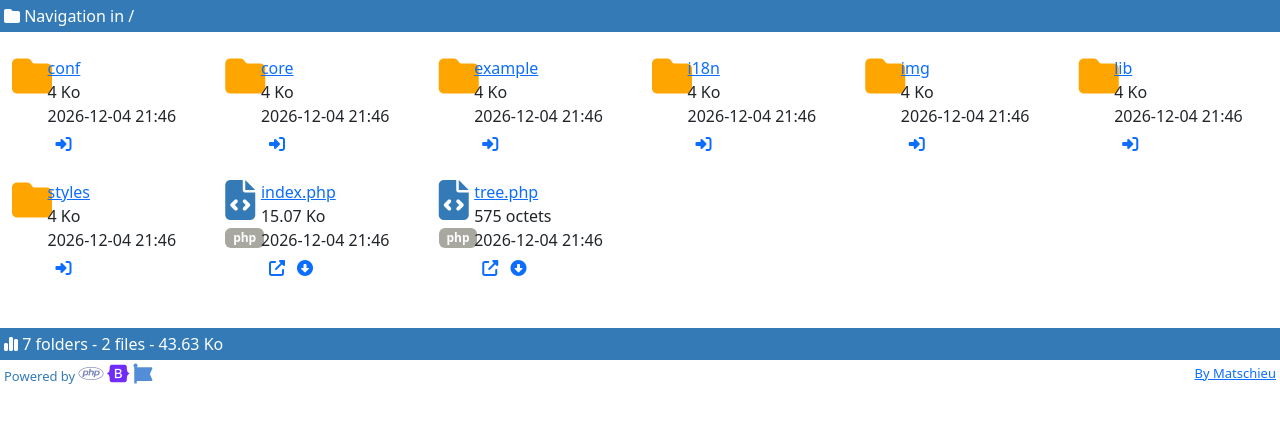
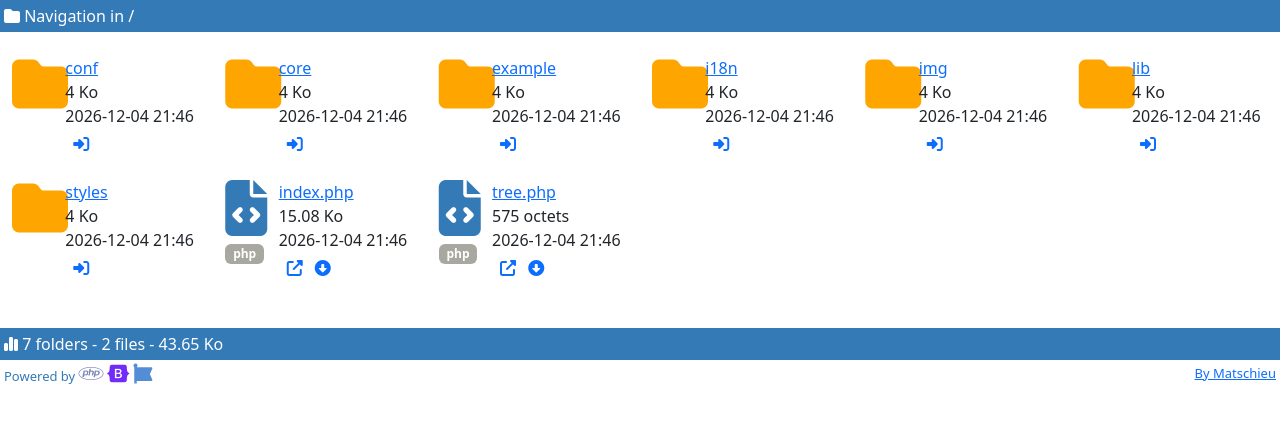
Before and after one commit to matschieu/webnav, a PHP site: page /index.php in a window 1280 px wide. Shown: the part 124-547 px from the top of the page. Run offline with PHP 8.4, Linux system fonts and the light colour scheme.

Commit message:
Increase folder and file icon size in grid view

```diff
--- a/index.php
+++ b/index.php
@@ -204,7 +204,7 @@ $files = $currentFolder->getFileChildren();
 
 		<!-- LIST VIEW -->
 		<div id="list">
-			<table class="table table-striped">
+			<table class="table table-striped align-middle">
 				<thead>
 					<tr>
 						<th></th>
@@ -283,12 +283,12 @@ $files = $currentFolder->getFileChildren();
 				<?php foreach ($folders as $folder) { ?>
 				<div class="folder col-md-2">
 					<div class="row">
-						<div class="type col-md-2 text-primary">
+						<div class="type col-md-3 text-primary">
 							<div class="icon">
 								<span class="<?php echo $folder->getGlyphicon() ?>"></span>
 							</div>
 						</div>
-						<div class="info col-md-10 text-break">
+						<div class="info col-md-9 text-break">
 							<a href="<?php echo $app->getChangeFolderUrl($folder) ?>">
 								<span class="filename"><?php echo $folder->getDisplayName() ?></span>
 							</a><br />
@@ -305,7 +305,7 @@ $files = $currentFolder->getFileChildren();
 				<?php foreach ($files as $file) { ?>
 				<div class="file col-md-2">
 					<div class="row">
-						<div class="type col-md-2 text-primary">
+						<div class="type col-md-3 text-primary">
 							<div class="icon">
 								<span class="<?php echo $file->getGlyphicon() ?>"></span>
 							</div>
@@ -313,7 +313,7 @@ $files = $currentFolder->getFileChildren();
 								<?php echo $file->getExtension() ?>
 							</span>
 						</div>
-						<div class="info col-md-10 text-break">
+						<div class="info col-md-9 text-break">
 							<a href="<?php echo $file->getUrl() ?>" download="<?php echo $file->getName() ?>">
 								<span class="filename"><?php echo $file->getName() ?></span>
 							</a><br />
--- a/styles/default.css
+++ b/styles/default.css
@@ -8,6 +8,9 @@
 }
 
 .icon {
+	font-size: 3.5em;
+}
+table .icon {
 	font-size: 2.5em;
 }
 
```
